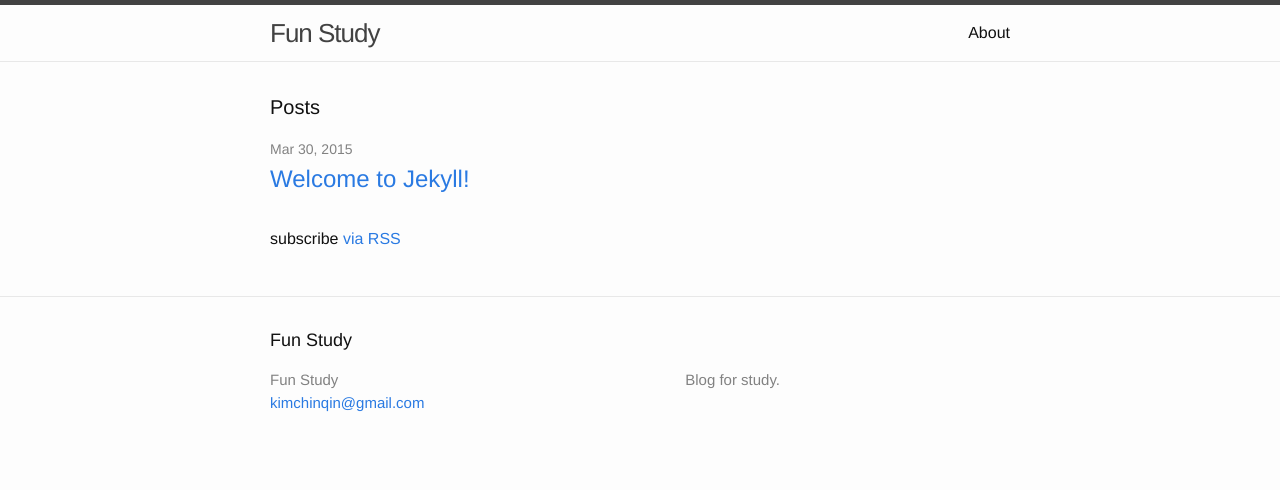
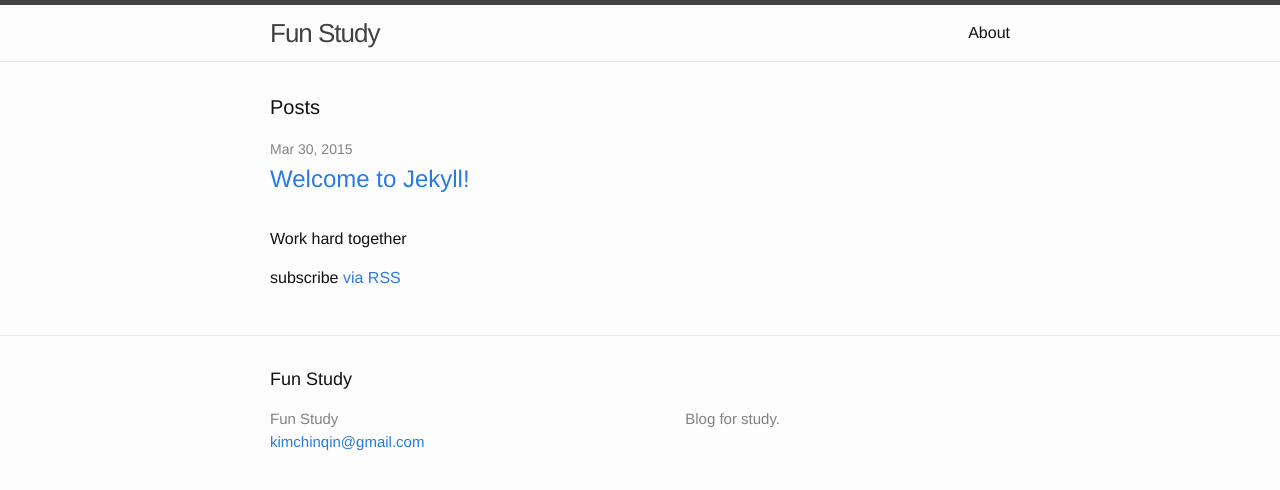
Before and after one commit to funstudy/funstudy.github.com, a Jekyll site: the page built from index.html, in a window 1280 px wide. Shown: the top 490 px of the page. Built offline with Jekyll 4.4.1, drawn with Linux system fonts in a browser that asks for light colours.

Commit message:
update index.html
test

```diff
--- a/index.html
+++ b/index.html
@@ -17,7 +17,7 @@ layout: default
       </li>
     {% endfor %}
   </ul>
-
+  <p class="text">Work hard together</p>
   <p class="rss-subscribe">subscribe <a href="{{ "/feed.xml" | prepend: site.baseurl }}">via RSS</a></p>
 
 </div>
```
